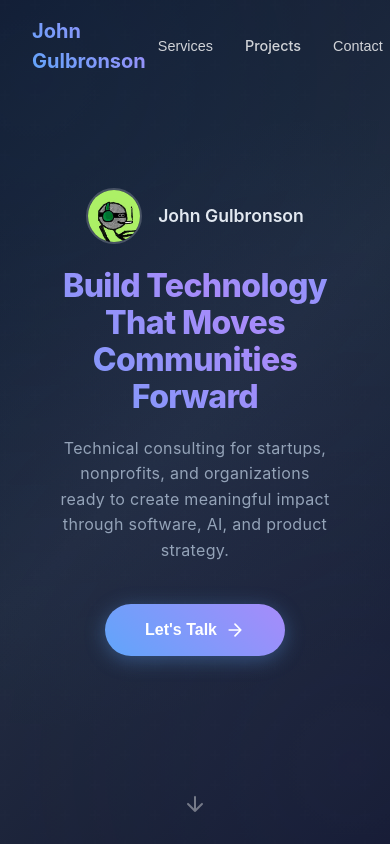
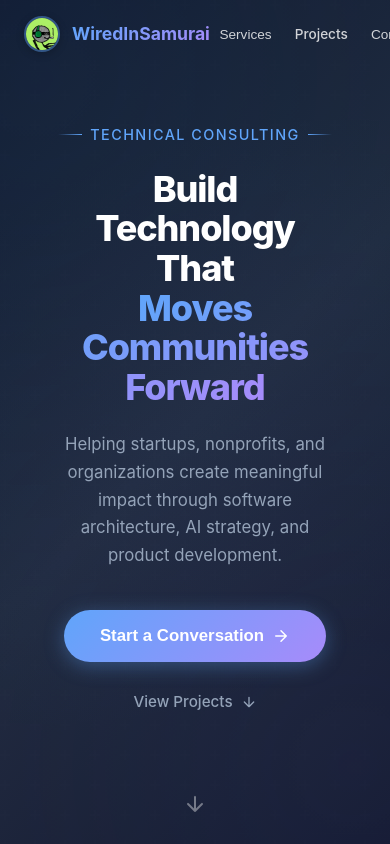
Before and after one commit to johngulb/portfolio, a Next.js app: page / in a window 390 px wide. Shown: the top 844 px of the page. Built offline with nearby package versions, Linux system fonts and the light colour scheme.

Commit message:
portfolio updates

```diff
--- a/src/app/components/hero.tsx
+++ b/src/app/components/hero.tsx
@@ -1,6 +1,5 @@
-import { FC } from 'react';
-import styled from 'styled-components';
-import Image from 'next/image';
+import { FC } from "react";
+import styled from "styled-components";
 
 interface HeroProps {
   onCtaClick: () => void;
@@ -20,7 +19,7 @@ const StyledHero = styled.section`
   padding: 2rem;
 
   &::before {
-    content: '';
+    content: "";
     position: absolute;
     width: 200%;
     height: 200%;
@@ -38,7 +37,7 @@ const StyledHero = styled.section`
   }
 
   &::after {
-    content: '';
+    content: "";
     position: absolute;
     top: 0;
     left: 0;
@@ -50,7 +49,8 @@ const StyledHero = styled.section`
   }
 
   @keyframes pulse {
-    0%, 100% {
+    0%,
+    100% {
       transform: scale(1);
       opacity: 1;
     }
@@ -71,17 +71,6 @@ const StyledHero = styled.section`
     }
   }
 
-  @keyframes scaleIn {
-    from {
-      opacity: 0;
-      transform: scale(0.8);
-    }
-    to {
-      opacity: 1;
-      transform: scale(1);
-    }
-  }
-
   .hero-content {
     max-width: 900px;
     padding: 1.5rem;
@@ -89,91 +78,108 @@ const StyledHero = styled.section`
     z-index: 1;
   }
 
-  .hero-top {
-    display: flex;
+  .eyebrow {
+    display: inline-flex;
     align-items: center;
-    justify-content: center;
-    gap: 1rem;
+    gap: 0.5rem;
+    font-size: 0.9rem;
+    font-weight: 500;
+    color: #60a5fa;
+    text-transform: uppercase;
+    letter-spacing: 0.1em;
     margin-bottom: 1.5rem;
     animation: fadeInUp 0.8s ease forwards;
 
-    .profile-image {
-      width: 56px;
-      height: 56px;
-      border-radius: 50%;
-      object-fit: cover;
-      border: 2px solid rgba(255, 255, 255, 0.2);
+    &::before,
+    &::after {
+      content: "";
+      width: 24px;
+      height: 1px;
+      background: linear-gradient(90deg, transparent, #60a5fa);
+    }
+
+    &::after {
+      background: linear-gradient(90deg, #60a5fa, transparent);
+    }
 
     @media (min-width: 768px) {
-        width: 64px;
-        height: 64px;
-      }
-    }
+      font-size: 0.95rem;
 
-    .name-badge {
-      font-size: 1.1rem;
-      font-weight: 600;
-      color: #e2e8f0;
-
-      @media (min-width: 768px) {
-        font-size: 1.25rem;
+      &::before,
+      &::after {
+        width: 40px;
       }
     }
   }
 
   h1 {
-    font-size: clamp(2rem, 7vw, 3.5rem);
+    font-size: clamp(2.25rem, 7vw, 4rem);
     font-weight: 800;
-    margin-bottom: 1.25rem;
-    background: linear-gradient(45deg, #60a5fa, #a78bfa, #60a5fa);
-    background-size: 200% 200%;
+    margin-bottom: 1.5rem;
+    color: white;
+    animation: fadeInUp 0.8s ease forwards;
+    animation-delay: 0.15s;
+    opacity: 0;
+    letter-spacing: -0.03em;
+    line-height: 1.1;
+    max-width: 850px;
+
+    .gradient {
+      background: linear-gradient(135deg, #60a5fa, #a78bfa);
       -webkit-background-clip: text;
       background-clip: text;
       -webkit-text-fill-color: transparent;
-    animation: fadeInUp 0.8s ease forwards;
-    animation-delay: 0.15s;
-    opacity: 0;
-    letter-spacing: -0.02em;
-    line-height: 1.15;
-    max-width: 800px;
+    }
   }
 
   .subtitle {
-    font-size: clamp(1rem, 3vw, 1.25rem);
+    font-size: clamp(1.05rem, 2.9vw, 1.2rem);
     margin-bottom: 2.5rem;
     color: #94a3b8;
     font-weight: 400;
-    letter-spacing: 0.3px;
-    line-height: 1.6;
+    line-height: 1.65;
     animation: fadeInUp 0.8s ease forwards;
     animation-delay: 0.3s;
     opacity: 0;
-    max-width: 600px;
+    max-width: 620px;
     margin-left: auto;
     margin-right: auto;
   }
 
+  .cta-group {
+    display: flex;
+    flex-direction: column;
+    align-items: center;
+    gap: 1rem;
+    animation: fadeInUp 0.8s ease forwards;
+    animation-delay: 0.45s;
+    opacity: 0;
+
+    @media (min-width: 480px) {
+      flex-direction: row;
+      justify-content: center;
+      gap: 1.25rem;
+    }
+  }
+
   .cta-button {
-    padding: 1rem 2.5rem;
-    font-size: clamp(1rem, 3vw, 1.15rem);
+    padding: 1rem 2.25rem;
+    font-size: 1.05rem;
     font-weight: 600;
-    background: linear-gradient(45deg, #60a5fa, #a78bfa);
+    background: linear-gradient(135deg, #60a5fa, #a78bfa);
     border: none;
     border-radius: 50px;
     color: white;
     cursor: pointer;
     transition: all 0.3s ease;
     box-shadow: 0 4px 20px rgba(96, 165, 250, 0.35);
-    animation: fadeInUp 0.8s ease forwards;
-    animation-delay: 0.45s;
-    opacity: 0;
     display: inline-flex;
     align-items: center;
     gap: 0.5rem;
 
     svg {
-      width: 20px;
-      height: 20px;
+      width: 18px;
+      height: 18px;
       transition: transform 0.3s ease;
     }
 
@@ -183,6 +189,35 @@ const StyledHero = styled.section`
 
       svg {
         transform: translateX(4px);
+      }
+    }
+  }
+
+  .secondary-link {
+    display: inline-flex;
+    align-items: center;
+    gap: 0.5rem;
+    color: #94a3b8;
+    font-size: 0.95rem;
+    font-weight: 500;
+    padding: 0.75rem 1.25rem;
+    border-radius: 50px;
+    transition: all 0.3s ease;
+    border: 1px solid transparent;
+
+    svg {
+      width: 16px;
+      height: 16px;
+      transition: transform 0.3s ease;
+    }
+
+    &:hover {
+      color: #60a5fa;
+      border-color: rgba(96, 165, 250, 0.3);
+      background: rgba(96, 165, 250, 0.05);
+
+      svg {
+        transform: translateY(2px);
       }
     }
   }
@@ -204,8 +239,13 @@ const StyledHero = styled.section`
   }
 
   @keyframes bounce {
-    0%, 100% { transform: translateX(-50%) translateY(0); }
-    50% { transform: translateX(-50%) translateY(8px); }
+    0%,
+    100% {
+      transform: translateX(-50%) translateY(0);
+    }
+    50% {
+      transform: translateX(-50%) translateY(8px);
+    }
   }
 `;
 
@@ -213,23 +253,20 @@ export const Hero: FC<HeroProps> = ({ onCtaClick }) => {
   return (
     <StyledHero className="hero">
       <div className="hero-content">
-        <div className="hero-top">
-          <Image
-            src="/WiredInSamurai.jpeg"
-            alt="John Gulbronson"
-            className="profile-image"
-            width={64}
-            height={64}
-            priority
-          />
-          <span className="name-badge">John Gulbronson</span>
-        </div>
-        <h1>Build Technology That Moves Communities Forward</h1>
+        <div className="eyebrow">Technical Consulting</div>
+        <h1>
+          Build Technology That
+          <br />
+          <span className="gradient">Moves Communities Forward</span>
+        </h1>
         <p className="subtitle">
-          Technical consulting for startups, nonprofits, and organizations ready to create meaningful impact through software, AI, and product strategy.
+          Helping startups, nonprofits, and organizations create meaningful
+          impact through software architecture, AI strategy, and product
+          development.
         </p>
+        <div className="cta-group">
           <button className="cta-button" onClick={onCtaClick}>
-          Let&apos;s Talk
+            Start a Conversation
             <svg
               xmlns="http://www.w3.org/2000/svg"
               viewBox="0 0 24 24"
@@ -242,6 +279,21 @@ export const Hero: FC<HeroProps> = ({ onCtaClick }) => {
               <path d="M5 12h14M12 5l7 7-7 7" />
             </svg>
           </button>
+          <a href="#projects" className="secondary-link">
+            View Projects
+            <svg
+              xmlns="http://www.w3.org/2000/svg"
+              viewBox="0 0 24 24"
+              fill="none"
+              stroke="currentColor"
+              strokeWidth="2"
+              strokeLinecap="round"
+              strokeLinejoin="round"
+            >
+              <path d="M12 5v14M5 12l7 7 7-7" />
+            </svg>
+          </a>
+        </div>
       </div>
       <div className="scroll-indicator">
         <svg
--- a/src/app/components/navbar.tsx
+++ b/src/app/components/navbar.tsx
@@ -3,6 +3,7 @@
 import { useState, useEffect } from "react";
 import styled from "styled-components";
 import Link from "next/link";
+import Image from "next/image";
 
 const StyledNav = styled.nav<{ scrolled: boolean }>`
   position: fixed;
@@ -10,7 +11,7 @@ const StyledNav = styled.nav<{ scrolled: boolean }>`
   left: 0;
   right: 0;
   z-index: 1000;
-  padding: 1rem 2rem;
+  padding: 1rem 1.5rem;
   display: flex;
   justify-content: space-between;
   align-items: center;
@@ -21,36 +22,62 @@ const StyledNav = styled.nav<{ scrolled: boolean }>`
   box-shadow: ${(props) =>
     props.scrolled ? "0 2px 20px rgba(0, 0, 0, 0.1)" : "none"};
 
+  @media (min-width: 768px) {
+    padding: 1rem 2rem;
+  }
+
   .logo {
-    font-size: 1.25rem;
-    font-weight: 700;
-    color: white;
-    cursor: pointer;
-    background: linear-gradient(45deg, #60a5fa, #a78bfa);
-    -webkit-background-clip: text;
-    background-clip: text;
-    -webkit-text-fill-color: transparent;
+    display: flex;
+    align-items: center;
+    gap: 0.75rem;
+    text-decoration: none;
     transition: opacity 0.3s ease;
-    text-decoration: none;
 
     &:hover {
-      opacity: 0.8;
+      opacity: 0.85;
+    }
+
+    .profile-image {
+      width: 36px;
+      height: 36px;
+      border-radius: 50%;
+      object-fit: cover;
+      border: 2px solid rgba(96, 165, 250, 0.4);
+      box-shadow: 0 2px 8px rgba(0, 0, 0, 0.2);
+
+      @media (min-width: 768px) {
+        width: 40px;
+        height: 40px;
+      }
+    }
+
+    .brand-name {
+      font-size: 1.1rem;
+      font-weight: 700;
+      background: linear-gradient(135deg, #60a5fa, #a78bfa);
+      -webkit-background-clip: text;
+      background-clip: text;
+      -webkit-text-fill-color: transparent;
+
+      @media (min-width: 768px) {
+        font-size: 1.25rem;
+      }
     }
   }
 
   .nav-links {
     display: flex;
-    gap: 0.5rem;
+    gap: 0.25rem;
 
     @media (min-width: 768px) {
-      gap: 1rem;
+      gap: 0.75rem;
     }
   }
 
   .nav-link {
     color: rgba(255, 255, 255, 0.8);
-    padding: 0.5rem 0.75rem;
-    font-size: 0.9rem;
+    padding: 0.5rem 0.6rem;
+    font-size: 0.85rem;
     font-weight: 500;
     border-radius: 8px;
     cursor: pointer;
@@ -61,7 +88,7 @@ const StyledNav = styled.nav<{ scrolled: boolean }>`
 
     @media (min-width: 768px) {
       padding: 0.5rem 1rem;
-      font-size: 1rem;
+      font-size: 0.95rem;
     }
 
     &:hover {
@@ -93,7 +120,15 @@ export function Navbar() {
   return (
     <StyledNav scrolled={scrolled}>
       <Link href="/" className="logo">
-        John Gulbronson
+        <Image
+          src="/WiredInSamurai.jpeg"
+          alt="WiredInSamurai"
+          className="profile-image"
+          width={40}
+          height={40}
+          priority
+        />
+        <span className="brand-name">WiredInSamurai</span>
       </Link>
       <div className="nav-links">
         <button
```
Lines whose indentation alone changed are shown as unchanged.
